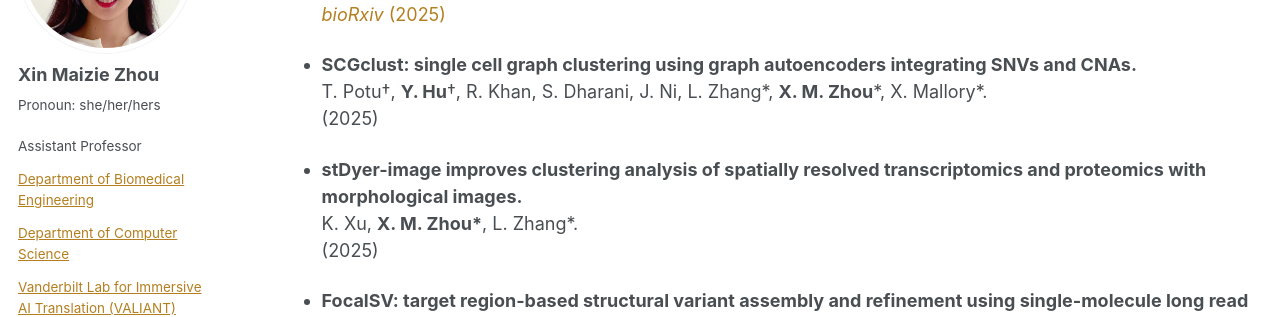
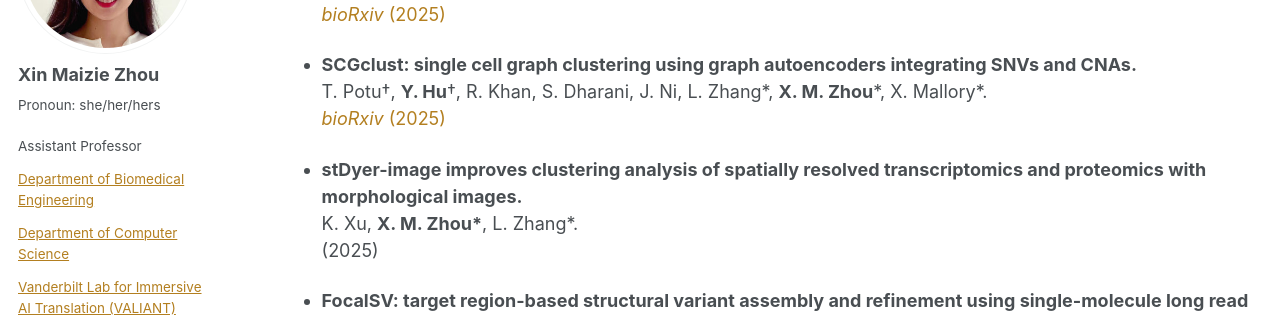
Before and after one commit to maiziezhoulab/Maiziezhoulab.github.io, a Jekyll site: the page built from _pages/publications.md, in a window 1280 px wide and 900 px high, scrolled down 310 px. Shown: the part 152-469 px from the top of the window. Built offline with Jekyll 4.4.1, drawn with Linux system fonts in a browser that asks for light colours.

Commit message:
Update publications.md

```diff
--- a/_pages/publications.md
+++ b/_pages/publications.md
@@ -30,7 +30,7 @@ used Xin Maizie Zhou (X. M. Zhou) for publications after 2022.
 
 - **SCGclust: single cell graph clustering using graph autoencoders integrating SNVs and CNAs.**
   T. Potu†, **Y. Hu**†, R. Khan, S. Dharani, J. Ni, L. Zhang\*, **X. M. Zhou**\*, X. Mallory\*.
-  (2025)
+  [_bioRxiv_ (2025)](https://www.biorxiv.org/content/10.1101/2025.01.28.635357v1)
 
 - **stDyer-image improves clustering analysis of spatially resolved transcriptomics and proteomics with morphological images.**
   K. Xu, **X. M. Zhou\***, L. Zhang*.
```
